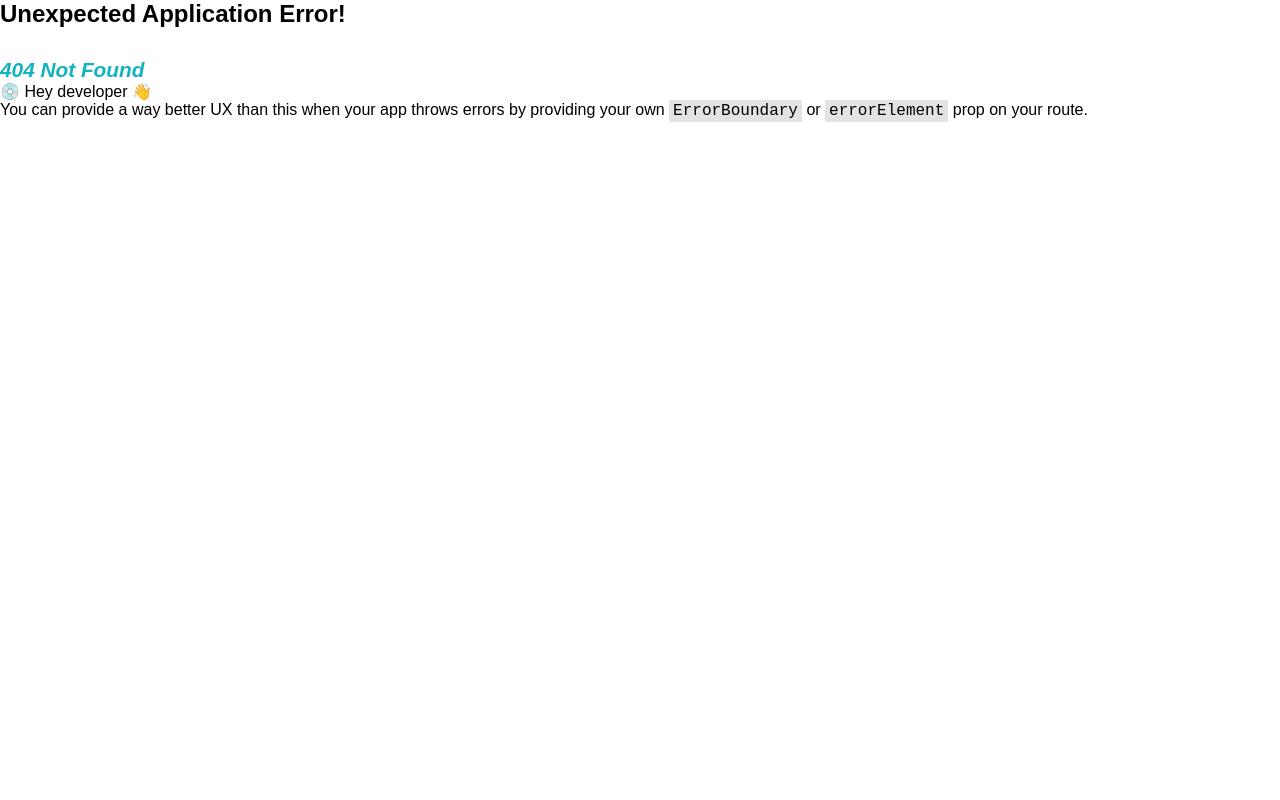
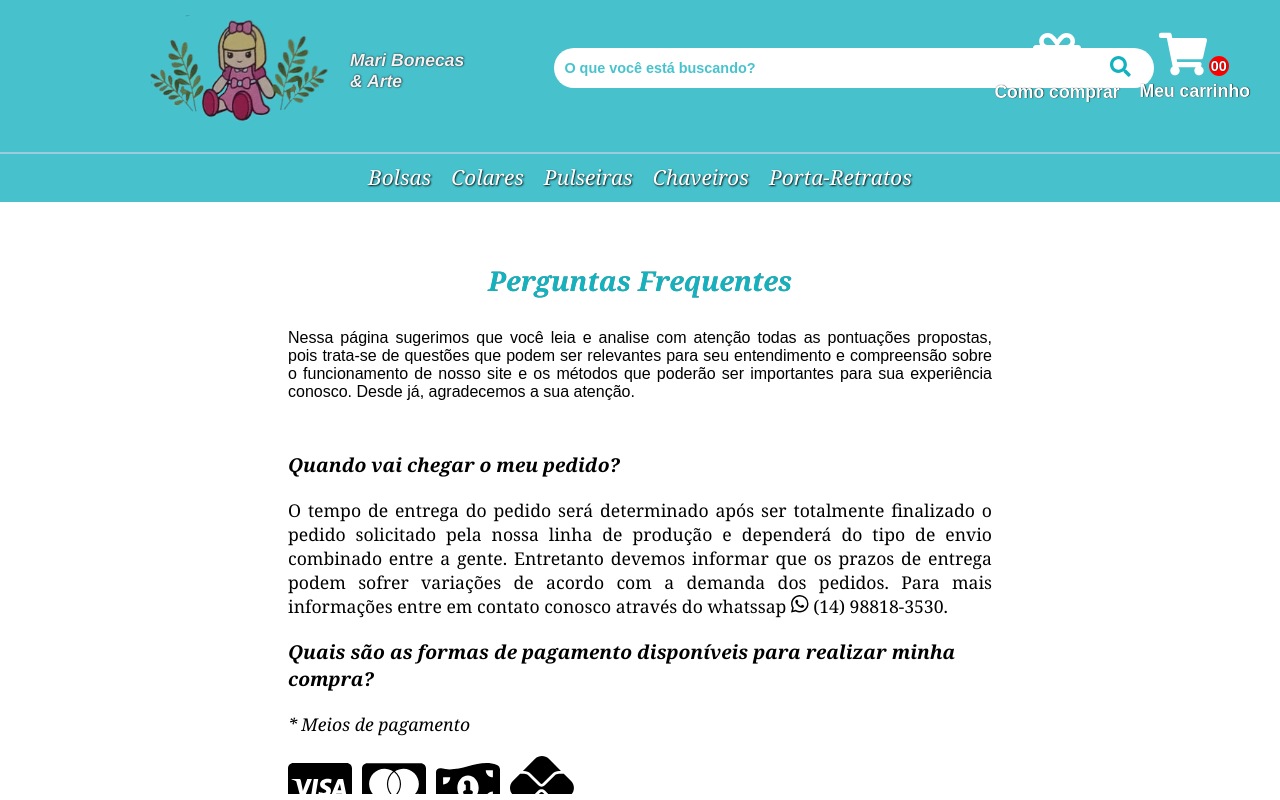
Before and after one commit to samuelgarciamoreira1985/Mari-Artes, a React (Vite) app in the folder mari-artes/mari_artes/: page /frequentquestions in a window 1280 px wide. Before the commit this address had no page. Built offline with nearby package versions, Linux system fonts and the light colour scheme.

Commit message:
mari-artes - atualizado 24/10/25 - 18:22

```diff
--- a/mari-artes/mari_artes/src/components/Footer/Footer.jsx
+++ b/mari-artes/mari_artes/src/components/Footer/Footer.jsx
@@ -22,7 +22,7 @@ const Footer = () => {
               <h3>Informações</h3>
               <Link to="/about" className="link-info-footer">Quem somos</Link>
               <Link to="/guidebuy" className="link-info-footer">Como comprar</Link>
-              <Link to="#" className="link-info-footer">Perguntas Frequentes</Link>
+              <Link to="/frequentquestions" className="link-info-footer">Perguntas Frequentes</Link>
               <Link to="#" className="link-info-footer">As mais vendidas</Link>
           </div>
           <div className="contact-footer">
--- a/mari-artes/mari_artes/src/main.jsx
+++ b/mari-artes/mari_artes/src/main.jsx
@@ -7,6 +7,7 @@ import { createBrowserRouter, RouterProvider } from "react-router-dom"
 // REACT
 import Bags from './pages/Bags.jsx'
 import Home from './pages/Home.jsx'
+import FrequentQuestions from './pages/FrequentQuestions.jsx'
 import GuideBuy from './pages/GuideBuy.jsx'
 import Necklaces from './pages/Necklaces.jsx'
 import Bracelets from './pages/Bracelets.jsx'
@@ -50,6 +51,10 @@ const routes = createBrowserRouter([
       {
         path: "/guidebuy", // PÁGINA INFORMATIVA - COMO COMPRAR
         element: <GuideBuy/>
+      },
+      {
+        path: "/frequentquestions", // PÁGINA INFORMATIVA - PERGUNTAS FREQUENTES
+        element: <FrequentQuestions/>
       }
     ]
   }
--- /dev/null
+++ b/mari-artes/mari_artes/src/pages/FrequentQuestions.css
@@ -0,0 +1,96 @@
+.container-frequentquestions {
+    display: flex;
+    flex-direction: column;
+    overflow-x: hidden;
+    max-height: 74vh;
+}
+
+.frequentquestions-titledesc {
+    display: flex;
+    flex-direction: column;
+    gap: 20px;
+    max-width: 55vw;
+    align-self: center;
+}
+
+.frequentquestions-titledesc h3 {
+    text-align: center;
+    padding: 10px;
+    margin-top: 50px;
+    font-size: 1.7rem;
+    font-family: Cambria, Cochin, Georgia, Times, 'Times New Roman', serif;
+    font-weight: 600;
+    text-shadow: .2px .2px .2px rgba(0, 0, 0, 0.507);
+    font-style: italic;
+}
+
+.frequentquestions-titledesc p {
+    color: black;
+    text-align: justify;
+}
+/*----------------PERGUNTAS E RESPOSTAS--------------*/
+
+.frequentquestions-response {
+    display: flex;
+    flex-direction: column;
+    margin-top: 50px;
+    max-width: 55vw;
+    align-self: center;
+    margin-bottom: 60px;
+}
+
+.question-response {
+    display: flex;
+    flex-direction: column;
+    gap: 20px;
+    margin-bottom: 20px;
+}
+
+.question-response h4 {
+    color: black;
+    font-weight: 600;
+    font-size: 1.2rem;
+    font-family: Cambria, Cochin, Georgia, Times, 'Times New Roman', serif;
+    font-style: italic;
+}
+
+.question-response p {
+    color: black;
+    font-weight: 400;
+    font-size: 1.1rem;
+    font-family: Cambria, Cochin, Georgia, Times, 'Times New Roman', serif;
+    text-align: justify;
+}
+
+.payment-money {
+    display: flex;
+    flex-direction: row;
+    gap: 10px;
+}
+
+.payment-P {
+    color: rgb(0, 0, 0);
+    font-weight: 500;
+    font-family: Cambria, Cochin, Georgia, Times, 'Times New Roman', serif;
+    font-size: 1.1rem;
+    font-style: italic;
+}
+
+.icon-payment {
+    font-size: 4rem;
+}
+
+.social-response {
+    display: flex;
+    flex-direction: column;
+    gap: 7.5px;
+}
+
+.social-response p {
+    font-family: Cambria, Cochin, Georgia, Times, 'Times New Roman', serif;
+    font-style: italic;
+}
+
+.icon-social {
+    font-size: 1rem;
+}
--- /dev/null
+++ b/mari-artes/mari_artes/src/pages/FrequentQuestions.jsx
@@ -0,0 +1,82 @@
+//REACT
+import Footer from '../components/Footer/Footer.jsx'
+//CSS
+import "./FrequentQuestions.css"
+//ÍCONES
+import { BsWhatsapp,BsFacebook } from "react-icons/bs";
+import { FaCcVisa,FaCcMastercard  } from "react-icons/fa";
+import { FaMoneyBill1Wave,FaPix,FaPhoneFlip } from "react-icons/fa6";
+import { AiOutlineMail } from "react-icons/ai";
+
+const FrequentQuestions = () => {
+
+  return (
+
+    <div className="container-frequentquestions">
+
+        <div className="frequentquestions-titledesc">
+            <h3>Perguntas Frequentes</h3>
+            <p>Nessa página sugerimos que você leia e analise com atenção todas as pontuações propostas, pois trata-se de questões que podem ser relevantes para seu entendimento e compreensão sobre o funcionamento de nosso site e os métodos que poderão ser importantes para sua experiência conosco. Desde já, agradecemos a sua atenção.</p>
+        </div>
+
+        <div className='frequentquestions-response'>
+
+            <div className='question-response'>
+                <h4>Quando vai chegar o meu pedido?</h4>
+                <p>O tempo de entrega do pedido será determinado após ser totalmente finalizado o pedido solicitado pela nossa linha de produção e dependerá do tipo de envio combinado entre a gente. Entretanto devemos informar que os prazos de entrega podem sofrer variações de acordo com a demanda dos pedidos. Para mais informações entre em contato conosco através do whatssap <BsWhatsapp/> (14) 98818-3530.</p>
+            </div>
+
+            <div className='question-response'>
+                <h4>Quais são as formas de pagamento disponíveis para realizar minha compra?</h4>
+                <span className='payment-P'>* Meios de pagamento</span>
+                <div className='payment-money'>
+                    <FaCcVisa className='icon-payment'/>
+                    <FaCcMastercard  className='icon-payment'/>
+                    <FaMoneyBill1Wave className='icon-payment'/>
+                    <FaPix  className='icon-payment'/>
+                </div>
+            </div>
+
+            <div className='question-response'>
+                <h4>Como são realizados os envios?</h4>
+                <p>Trabalhamos com entregas enviadas diretamente pelos correios, na qual o produto é enviado com todo cuidado necessário, mas também realizamos a entrega pessoalmente caso combinado entre ambas as partes.</p>
+            </div>
+
+            <div className='question-response'>
+                <h4>Qual é o custo do envio?</h4>
+                <p>Como trabalhamos de forma a discutir as formas de envio, o custo será calculado com base no valor da compra e da sua localização.</p>
+            </div>
+
+            <div className='question-response'>
+                <h4>Onde posso receber meu pedido?</h4>
+                <p>Realizamos envios para todo o país.</p>
+            </div>
+
+            <div className='question-response'>
+                <h4>Qual o prazo para realizar uma troca?</h4>
+                <p>No caso de arrependimento da compra, você tem até 7 dias após a compra, para solicitar o estorno do pagamento.</p>
+            </div>
+
+            <div className='question-response'>
+                <h4>O que devo fazer caso meu produto não chegue em bom estado?</h4>
+                <p>* Você pode entrar em contato conosco através de nossos meios de comunicação.</p>
+                <div className='social-response'>
+                    <p><BsWhatsapp className='icon-social'/> (14) 98818-3530</p>
+                    <p><FaPhoneFlip className='icon-social'/> (14) 98818-3530</p>
+                    <p><BsFacebook className='icon-social'/> marinhagarcia01@hotmail.com</p>
+                    <p><AiOutlineMail className='icon-social'/> marinhagarcia01@hotmail.com</p>
+                </div>
+            </div>
+
+        </div>
+
+        <div>
+          <Footer/>
+        </div>
+
+    </div>
+
+  )
+}
+
+export default FrequentQuestions
--- a/mari-artes/mari_artes/src/pages/Home.css
+++ b/mari-artes/mari_artes/src/pages/Home.css
@@ -218,6 +218,7 @@
 .gallery-products {
     display: flex;
     flex-direction: column;
+    position: relative;
 }
 
 .gallery-products h3 {
@@ -322,3 +323,70 @@
 .btn-finally-galery button:hover {
     background-color: #12b1bf7e;
 }
+
+/*---------------------MODAL DETALHES--------------------*/
+.modal-details {
+    width: 400px;
+    height: 80vh;
+    background-color: #dddcdca1;
+    justify-self: right;
+    position: absolute;
+    top: 25vh;
+}
+
+.container-modal-details {
+    display: flex;
+    flex-direction: column;
+    gap: 20px;
+}
+
+.title-details {
+    display: flex;
+    flex-direction: row;
+    gap: 80px;
+    background-color: #ffffff;
+    height: 80px;
+}
+
+.title-details h3 {
+    margin-left: 20px;
+    color: #12B2BF;
+    font-family: Verdana, Geneva, Tahoma, sans-serif;
+    text-shadow: .2px .2px .2px black;
+    font-size: 1.2rem;
+    font-style: italic;
+}
+
+.title-details button {
+    width: 50px;
+    height: 50px;
+    margin-top: 15px;
+    background-color: transparent;
+    border: none;
+    font-weight: 600;
+    font-size: 2rem;
+    font-family: 'Gill Sans', 'Gill Sans MT', Calibri, 'Trebuchet MS', sans-serif;
+    cursor: pointer;
+}
+
+.description-details {
+    background-color: #ffffff;
+    display: flex;
+    flex-direction: row;
+    padding: 10px;
+    gap: 30px;
+}
+
+.description-details-info {
+    display: flex;
+    flex-direction: column;
+}
+
+.description-details img {
+    width: 60px;
+    height: 60px;
+}
+
+.info-details {
+    background-color: #ffffff;
+}
--- a/mari-artes/mari_artes/src/pages/Home.jsx
+++ b/mari-artes/mari_artes/src/pages/Home.jsx
@@ -1,5 +1,5 @@
 //REACT
-import React from 'react'
+import Modal from "react-modal";
 import Footer from '../components/Footer/Footer.jsx'
 //JSON
 import data_General from "../data/dataGeneral.json"
@@ -19,8 +19,19 @@ import keychain_top5 from "../assets/keychain-top5.png"
 import photoframe_top5 from "../assets/photoframe-top5.png"
 //ÍCONES
 import { TiArrowRightThick } from "react-icons/ti";
+import { useState } from "react";
 
 const Home = () => {
+
+  const [isOpenDetails,setIsOpenDetails] = useState("") // MODAL - DETALHES DOS PRODUTOS
+
+  const openModalDetails = () => {
+    setIsOpenDetails(true)
+  }
+
+  const closeModalDetails = () => {
+    setIsOpenDetails(false)
+  }
 
   return (
 
@@ -54,13 +65,46 @@ const Home = () => {
 
                 <div className='btn-finally-galery'>
                   <button type='button'>Adicionar ao carrinho</button>
-                  <button type='button'>Detalhes</button>
+                  <button type='button' onClick={openModalDetails}>Detalhes</button>
                 </div>
 
               </li>
             )) }
           </ul>
         </div>
+
+        <Modal
+        isOpen={isOpenDetails}
+        onRequestClose={closeModalDetails}
+        ariaHideApp={false}
+        className="modal-details"
+        >
+
+        <div className="container-modal-details">
+
+          <div className="title-details">
+              <h3>Detalhes do produto</h3>
+              <button type="button" onClick={closeModalDetails}>X</button>
+          </div>
+
+          <div className="description-details">
+              <img src={bracelet_top5} alt="foto do produto detalhado" />
+              <div className="description-details-info">
+                <p>Pulseira de cobre dourada</p>
+                <p>Pulseira de cobre dourada</p>
+                <p>R$ 20.90</p>
+              </div>
+          </div>
+
+          <div className="info-details">
+              <h4>DETALHES DO PRODUTO</h4>
+          </div>
+
+          <button type="button" onClick={closeModalDetails}>Sair</button>
+
+        </div>
+
+       </Modal>
 
       </div>
 
```
